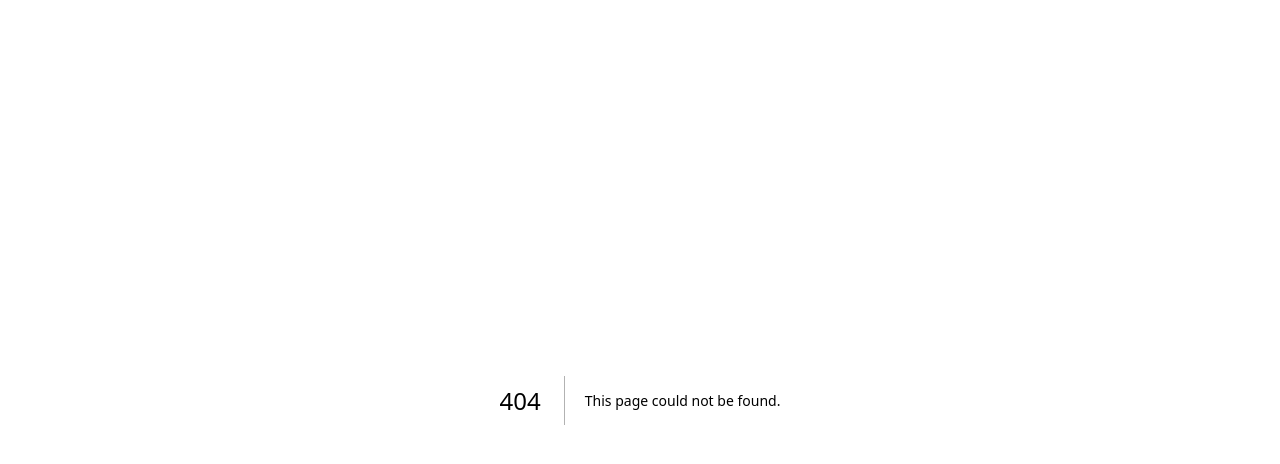
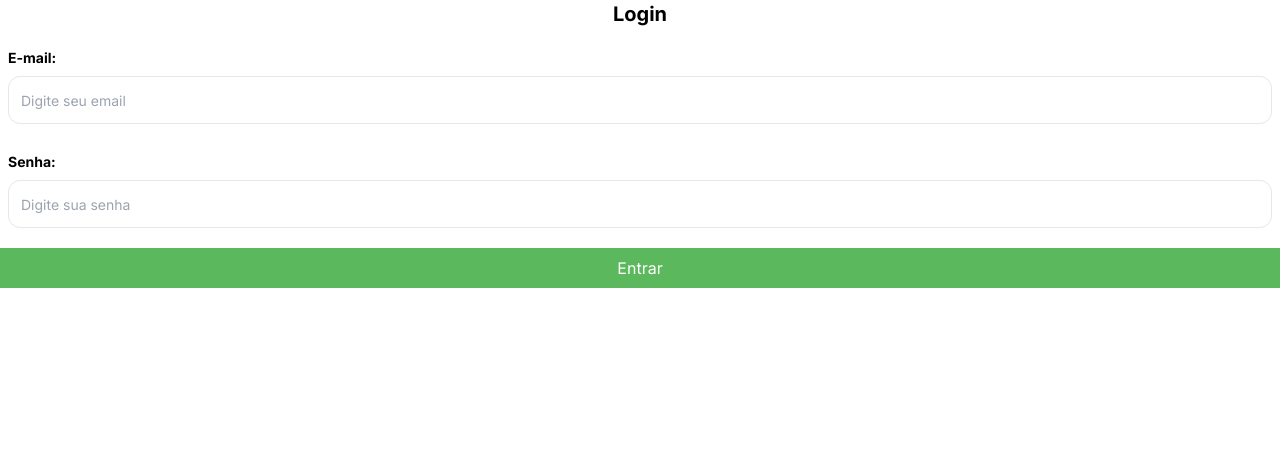
Before and after one commit to bl4nc/venusdelivery, a Next.js app: page /login in a window 1280 px wide. Before the commit this address had no page. Shown: the top 464 px of the page. Built offline with nearby package versions, Linux system fonts and the light colour scheme.

Commit message:
tela login

```diff
--- /dev/null
+++ b/src/app/login/page.tsx
@@ -0,0 +1,48 @@
+import BaseLayout from "@/app/components/BaseLayout";
+
+
+
+
+export default function register() {
+  return (
+
+    <div className="w-full flex flex-col">
+
+      <div className="flex flex-col items-center h-[100vh] w-full">
+        <div className="flex flex-row justify-between text-center">
+          <h4 className="text-xl font-bold text-navy-700 mb-3 ">
+            Login
+          </h4>
+        </div>
+
+        <div className="mb-3 w-full flex flex-col p-2">
+          <label className="text-sm text-navy-700 font-bold">E-mail:</label>
+          <input type="email" id="email" placeholder="Digite seu email" className="mt-2 h-12 items-center justify-center rounded-xl border bg-white p-3 text-sm outline-none border-gray-200" />
+        </div>
+        <div className="mb-3 w-full flex flex-col p-2">
+          <label className="text-sm text-navy-700 font-bold">Senha:</label>
+          <input type="password" id="senha" placeholder="Digite sua senha" className="mt-2 h-12 items-center justify-center rounded-xl border bg-white p-3 text-sm outline-none border-gray-200" />
+        </div>
+
+        {/* <div className="mb-3">
+          <label className="text-sm text-navy-700 font-bold">Nome:</label>
+          <input type="text" id="email2" placeholder="Digite seu nome" className="mt-2 flex h-12  items-center justify-center rounded-xl border bg-white/0 p-3 text-sm outline-none" />
+        </div>
+        <div className="mb-3">
+          <label className="text-sm text-navy-700 font-bold">Idade:</label>
+          <input type="text" id="email2" placeholder="Digite sua idade" className="mt-2 flex h-12  items-center justify-center rounded-xl border bg-white/0 p-3 text-sm outline-none" />
+        </div>
+        <div className="mb-3">
+          <label className="text-sm text-navy-700 font-bold">Senha:</label>
+          <input type="password" id="email2" placeholder="Digite sua senha" className="mt-2 flex h-12  items-center justify-center rounded-xl border bg-white/0 p-3 text-sm outline-none" />
+        </div> */}
+        <button className="bg-[#5cb85c] text-white p-2 w-full">
+          Entrar
+        </button>
+      </div>
+      <div>
+      </div>
+    </div>
+
+  )
+}
```
